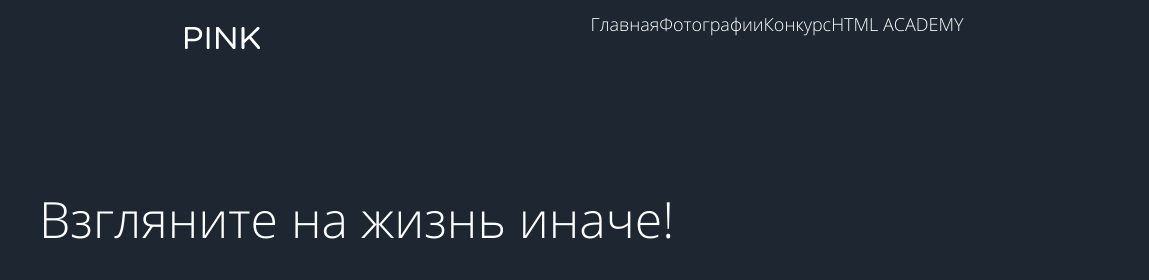
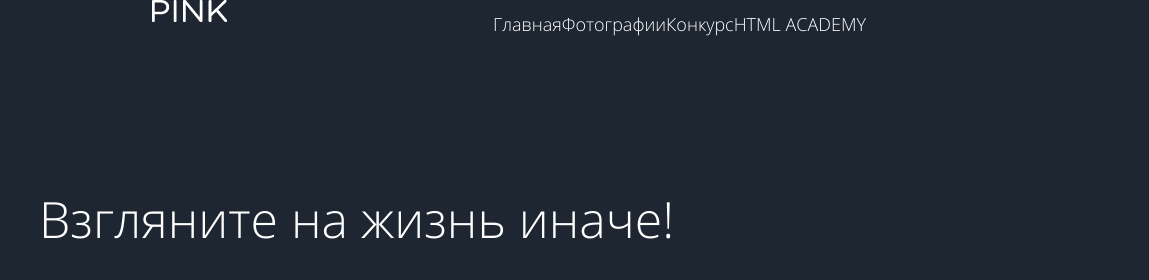
Before and after one commit to AlexLitt/585957-pink, a website: page source/index.html in a window 1280 px wide. Shown: the top 280 px of the page, 131-1280 px from the left. Drawn offline with nearby package versions, Linux system fonts and the light colour scheme; files that its build step writes are made by us from their sources; a web font is replaced by a local one.

Commit message:
Разметка индекса ч4

```diff
--- a/source/less/blocks/page-footer.less
+++ b/source/less/blocks/page-footer.less
@@ -9,6 +9,7 @@
   align-items: center;
   @media(min-width: 660px) {
     display: flex;
+    flex-direction: row;
     width: 640px;
     margin: 0 auto;
     justify-content: space-between;
@@ -16,6 +17,7 @@
   @media(min-width: 960px) {
     width: 940px;
     display: flex;
+    flex-direction: row;
     align-items: center;
   }
 }
--- a/source/less/blocks/page-header.less
+++ b/source/less/blocks/page-header.less
@@ -6,9 +6,6 @@
 
 .page-header__logo-image {
   @media(min-width: 960px) {
-    padding-top: 27px;
-    padding-left: 130px;
-    padding-bottom: 43px;
 }
 }
 
@@ -38,7 +35,7 @@
     }
 
   @media(min-width: 960px) {
-    min-width: 1200px;
+    min-width: 940px;
     min-height: 110px;
     margin: 0 auto;
     display:flex;
```
